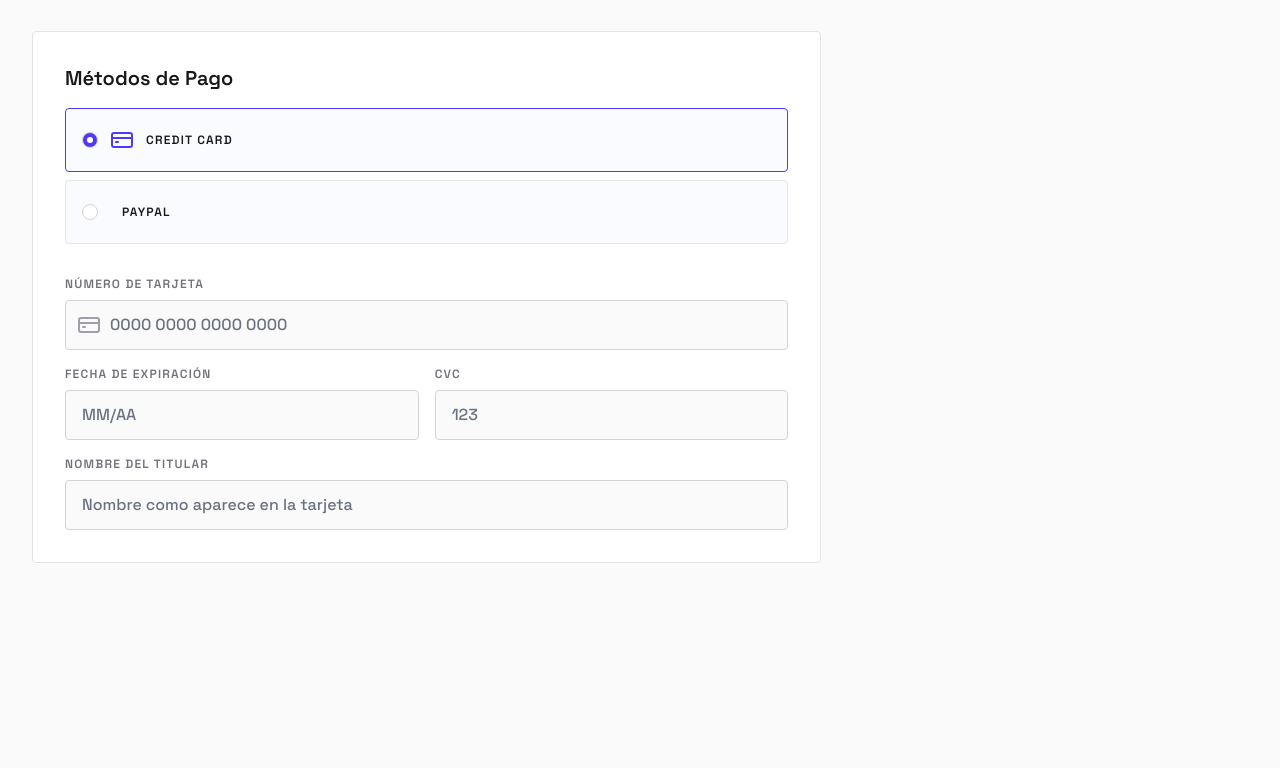
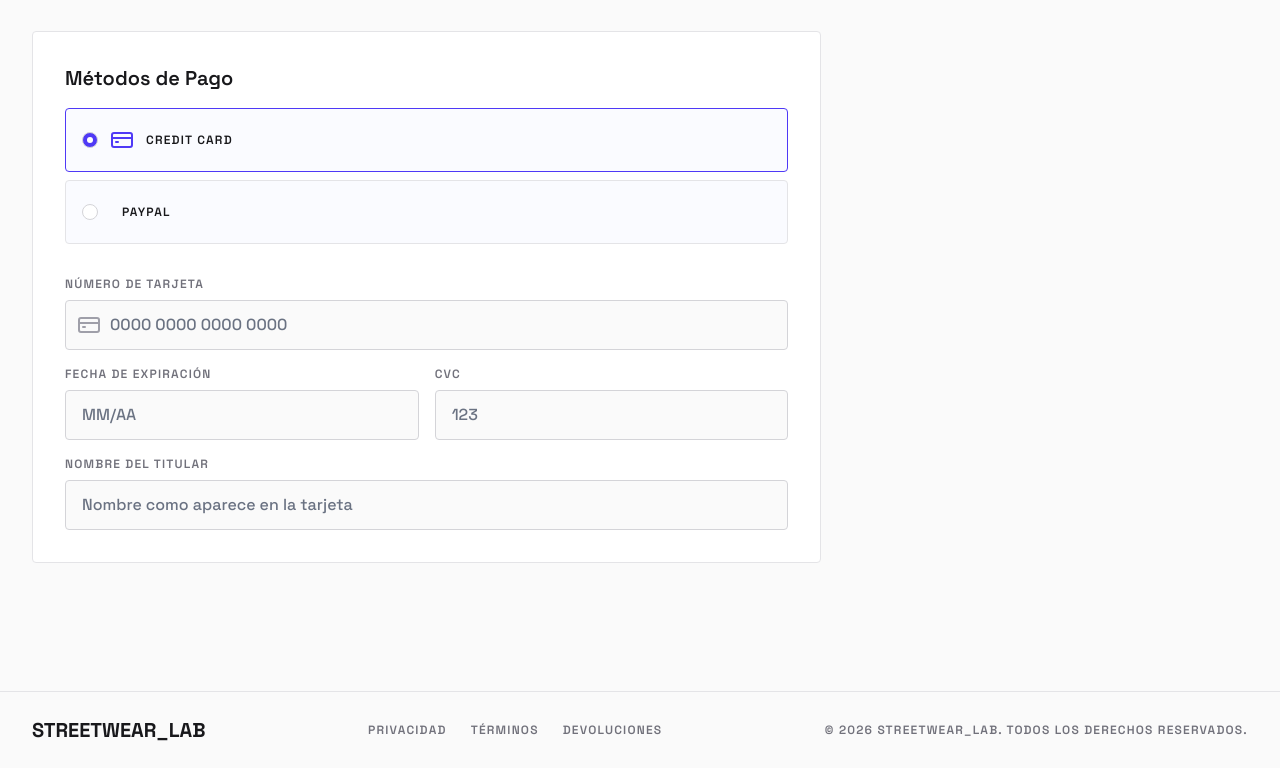
Before and after one commit to arturolguillen/devarturo-2-one-page-checkout, a Next.js app: page / in a window 1280 px wide. Shown: the part 906-1674 px from the top of the page. Before the commit the page ends 1533 px from the top, so only its background shows below. Built offline with nearby package versions, Linux system fonts and the light colour scheme.

Commit message:
Add Footer component with logo, menu, and copyright information

```diff
--- a/src/app/page.tsx
+++ b/src/app/page.tsx
@@ -1,6 +1,10 @@
 import CardDetails from "@/components/CardDetails";
 import Column from "@/components/Column";
 import ContactInfo from "@/components/ContactInfo";
+import Footer from "@/components/Footer";
+import FooterCopy from "@/components/FooterCopy";
+import FooterLogo from "@/components/FooterLogo";
+import FooterMenu from "@/components/FooterMenu";
 import MainWrapper from "@/components/MainWrapper";
 import PaymentMethods from "@/components/PaymentMethods";
 import PaymentOptions from "@/components/PaymentOptions";
@@ -29,6 +33,11 @@ export default function Home() {
                     <></>
                 </Column>
             </MainWrapper>
+            <Footer>
+                <FooterLogo />
+                <FooterMenu />
+                <FooterCopy />
+            </Footer>
         </>
     );
 }
--- /dev/null
+++ b/src/components/Footer.tsx
@@ -0,0 +1,11 @@
+export default function Footer({ children }: {
+    children: React.ReactNode;
+}) {
+    return (
+        <footer className="border-t border-zinc-200 bg-zinc-50 mt-16">
+            <div className="flex flex-col lg:flex-row justify-between items-center w-full py-6 px-4 md:px-8 max-w-7xl mx-auto space-y-6 lg:space-y-0">
+                {children}
+            </div>
+        </footer>
+    );
+}
--- /dev/null
+++ b/src/components/FooterCopy.tsx
@@ -0,0 +1,9 @@
+export default function FooterCopy() {
+    const date = new Date();
+
+    return (
+        <div className="text-xs font-semibold uppercase tracking-widest text-zinc-500 text-center">
+            &copy; {`${date.getFullYear()} Streetwear_lab. Todos los derechos reservados.`}
+        </div>
+    );
+}
--- /dev/null
+++ b/src/components/FooterLogo.tsx
@@ -0,0 +1,5 @@
+export default function FooterLogo() {
+    return (
+        <div className="text-xl font-bold text-zinc-900 uppercase">Streetwear_lab</div>
+    );
+}
--- /dev/null
+++ b/src/components/FooterMenu.tsx
@@ -0,0 +1,32 @@
+import Link from "next/link";
+
+const menuItems = [
+    {
+        href: '#',
+        text: 'Privacidad',
+    },
+    {
+        href: '#',
+        text: 'Términos',
+    },
+    {
+        href: '#',
+        text: 'Devoluciones',
+    }
+];
+
+export default function FooterMenu() {
+    return (
+        <div className="flex flex-col text-center gap-6 text-xs font-semibold uppercase tracking-widest text-zinc-500 sm:flex-row sm:text-left">
+            {menuItems.map(item => (
+                <Link
+                    key={item.text}
+                    href={item.href}
+                    className="hover:text-indigo-600 transition-colors duration-200"
+                >
+                    {item.text}
+                </Link>
+            ))}
+        </div>
+    );
+}
```
